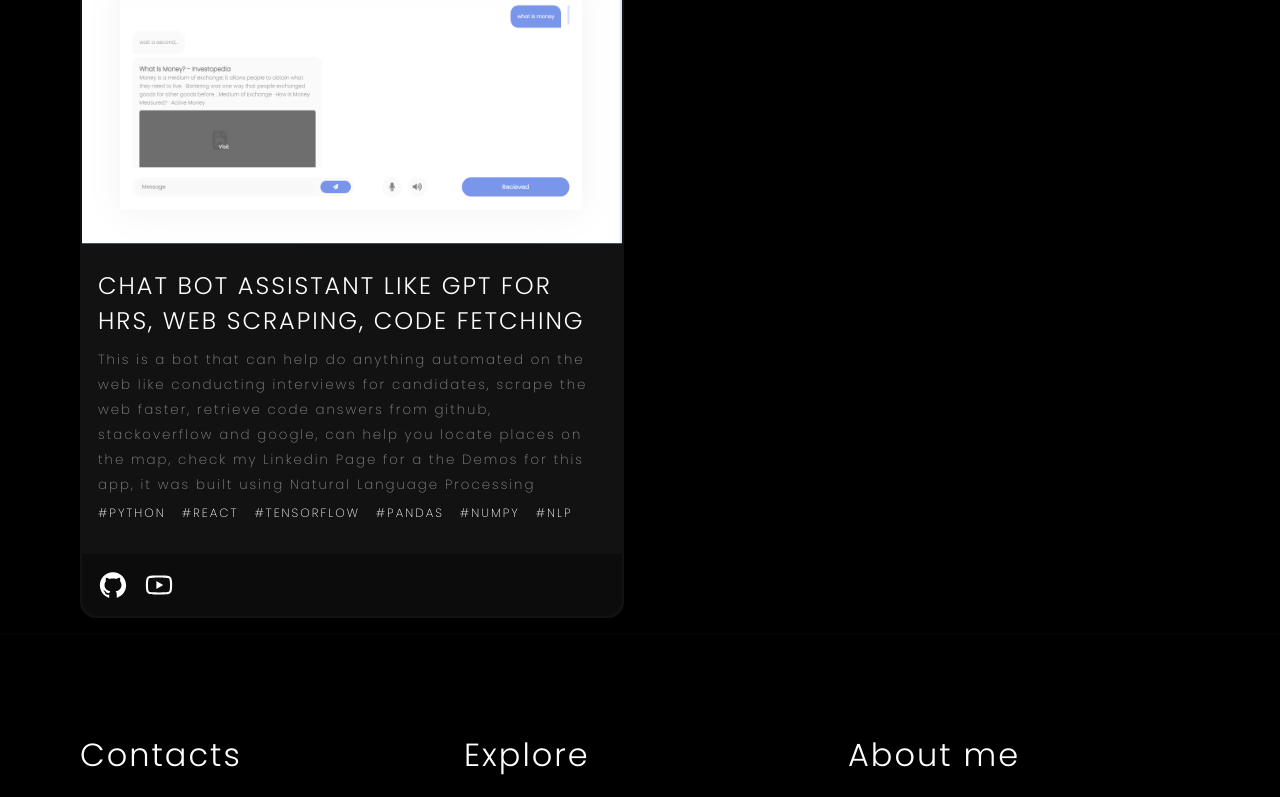
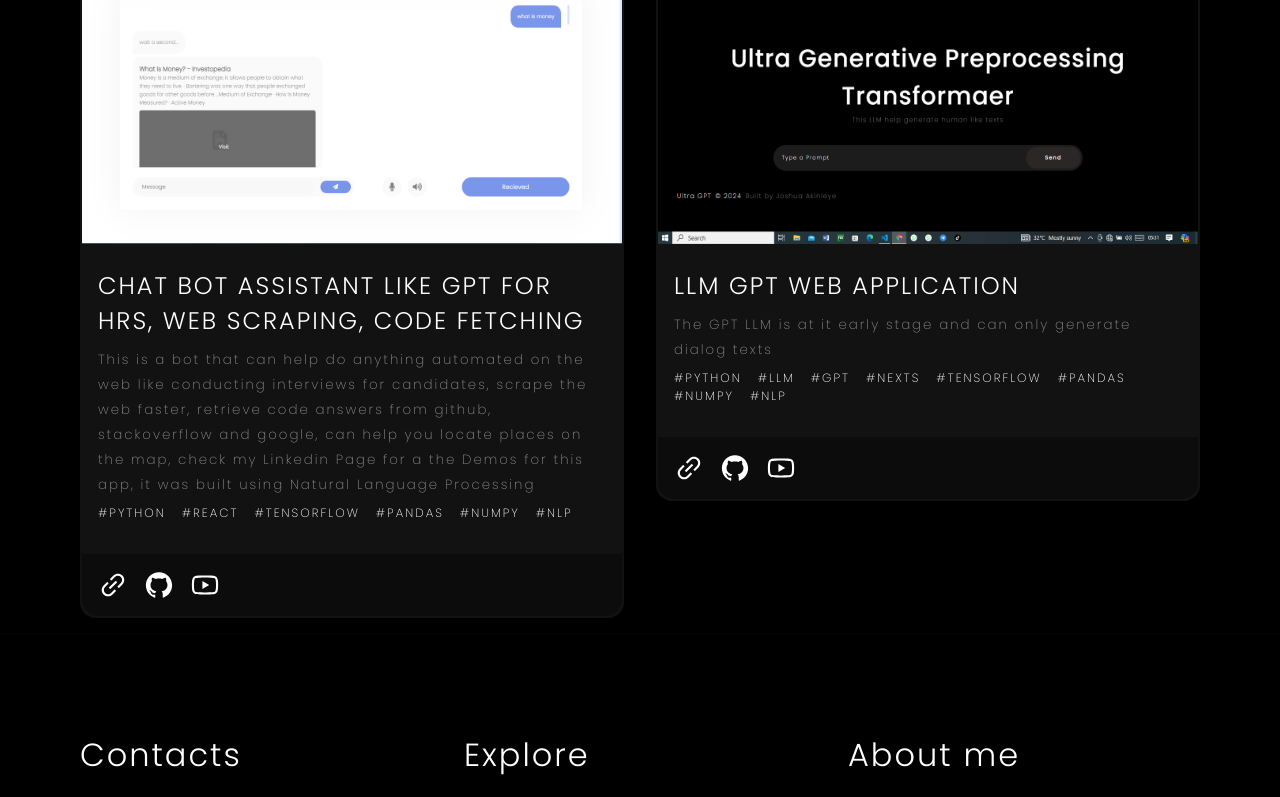
Before and after one commit to Akinleyejoshua/joshuaakinleye, a Next.js app: page / in a window 1280 px wide. Shown: the part 4090-4887 px from the top of the page. Built offline with nearby package versions, Linux system fonts and the light colour scheme.

Commit message:
Add files via upload

```diff
--- a/layouts/Projects.jsx
+++ b/layouts/Projects.jsx
@@ -7,6 +7,7 @@ import Covid from "@/src/img/covid.png";
 import Face from "@/src/img/face.jpg";
 import Blnr from "@/src/img/brnl.png";
 import Bot from "@/src/img/bot.png";
+import LLM from "@/src/img/LLM.png";
 
 export const Projects = () => {
     const webprojects = [
@@ -74,6 +75,16 @@ export const Projects = () => {
             tags: ["Python", "React", "Tensorflow", "Pandas", "Numpy", 'NLP'],
             description: "This is a bot that can help do anything automated on the web like conducting interviews for candidates, scrape the web faster, retrieve code answers from github, stackoverflow and google, can help you locate places on the map, check my Linkedin Page for a the Demos for this app, it was built using Natural Language Processing",
             youtube: "https://www.linkedin.com/posts/joshua-akinleye-9895b61ab_model-accuracy-improved-activity-6885201362028756992-SiRS?utm_source=share&utm_medium=member_desktop",
+        },
+
+        {
+            img: LLM,
+            name: "LLM GPT Web Application",
+            github: "https://github.com/Akinleyejoshua/llm",
+            link: null,
+            tags: ["Python", "LLM", "GPT", "Nexts", "Tensorflow", "Pandas", "Numpy", 'NLP'],
+            description: "The GPT LLM is at it early stage and can only generate dialog texts",
+            youtube: "https://www.linkedin.com/posts/joshua-akinleye-9895b61ab_llm-chatgpt-gpt-activity-7189210399005675520-DjFx?utm_source=share&utm_medium=member_desktop",
         }
 
     ]
@@ -161,7 +172,7 @@ export const Projects = () => {
 
                         </div>
                         <div className="actions">
-                            {item?.link !== null && <a target="blank" title="Visit" href={item?.link}><AiOutlineLink /></a>}
+                            <a target="blank" title="Visit" href={item?.link}><AiOutlineLink /></a>
                             {item?.github !== null && <a title="Repository" target="blank" href={item?.github}><AiOutlineGithub /></a>}
                             {item?.youtube !== undefined && <a title="Youtube DEMO" target="blank" href={item?.youtube}><AiOutlineYoutube /></a>}
 
```
Also changed, not shown: src/img/llm.png (added).
